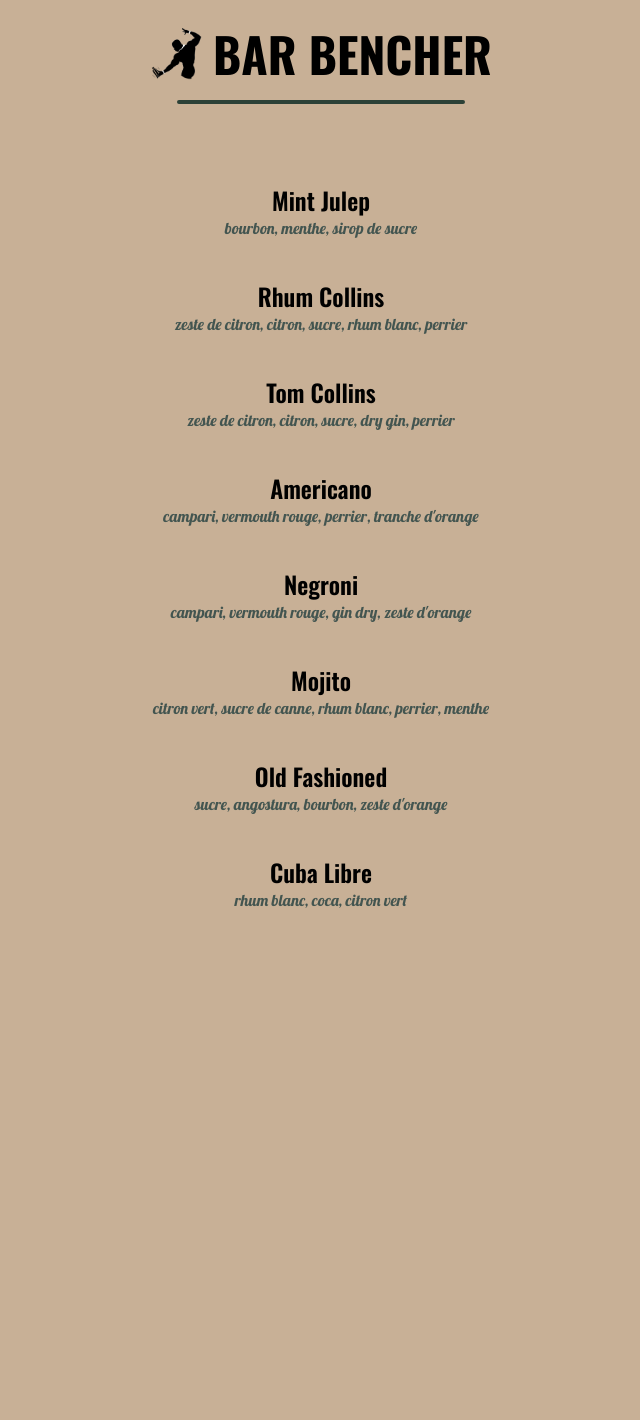
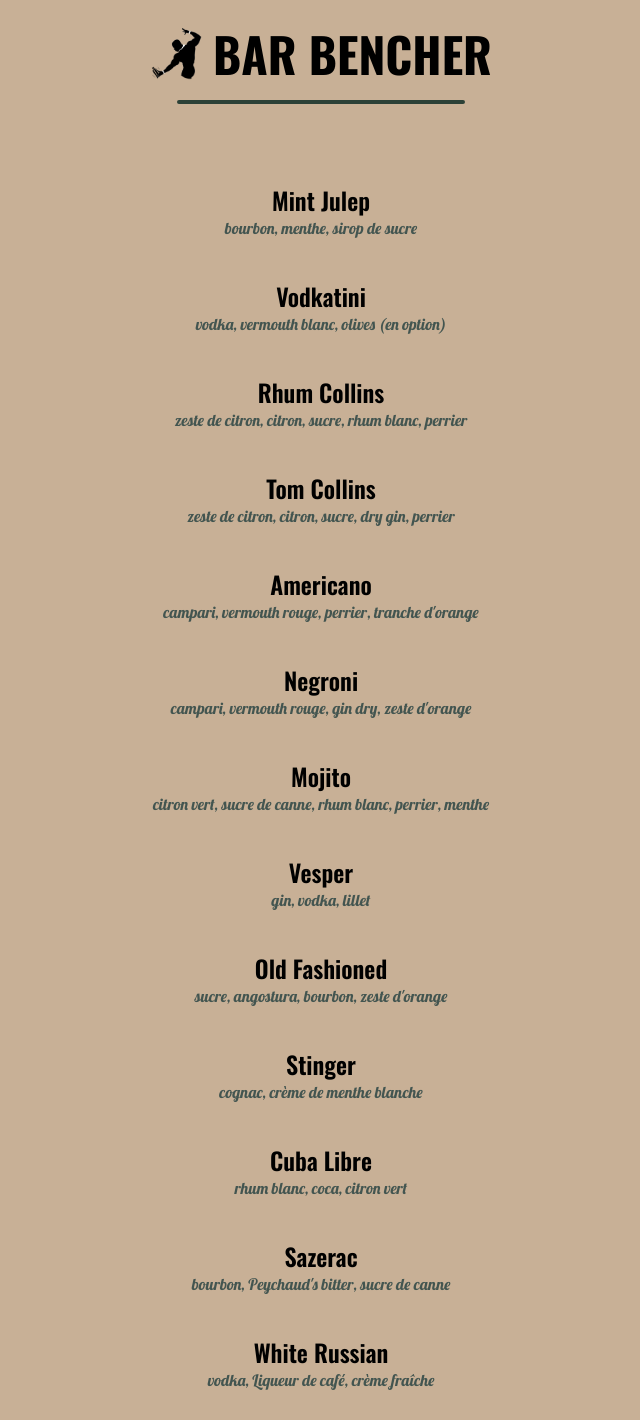
Before and after one commit to DamienDeSousa/bar-bencher, a Next.js app: page / in a window 1280 px wide. Shown: the whole page, without its empty margins (319-959 px from the left). Before the commit the page ends 940 px from the top, so only its background shows below. Built offline with nearby package versions, Linux system fonts and the light colour scheme.

Commit message:
add Sazerac & White Russian

```diff
--- a/app/page.tsx
+++ b/app/page.tsx
@@ -16,10 +16,10 @@ export default function Home() {
       name: "Mint Julep",
       ingredients: ["bourbon", "menthe", "sirop de sucre"],
     },
-    // {
-    //   name: "Vodkatini",
-    //   ingredients: ["vodka", "vermouth blanc", "olives (en option)"],
-    // },
+    {
+      name: "Vodkatini",
+      ingredients: ["vodka", "vermouth blanc", "olives (en option)"],
+    },
     {
       name: "Rhum Collins",
       ingredients: [
@@ -52,21 +52,29 @@ export default function Home() {
         "menthe",
       ],
     },
-    // {
-    //   name: "Vesper",
-    //   ingredients: ["gin", "vodka", "lillet"],
-    // },
+    {
+      name: "Vesper",
+      ingredients: ["gin", "vodka", "lillet"],
+    },
     {
       name: "Old Fashioned",
       ingredients: ["sucre", "angostura", "bourbon", "zeste d'orange"],
     },
-    // {
-    //   name: "Stinger",
-    //   ingredients: ["cognac", "crème de menthe blanche"],
-    // },
+    {
+      name: "Stinger",
+      ingredients: ["cognac", "crème de menthe blanche"],
+    },
     {
       name: "Cuba Libre",
       ingredients: ["rhum blanc", "coca", "citron vert"],
+    },
+    {
+      name: "Sazerac",
+      ingredients: ["bourbon", "Peychaud's bitter", "sucre de canne"],
+    },
+    {
+      name: "White Russian",
+      ingredients: ["vodka", "Liqueur de café", "crème fraîche"],
     },
   ];
 
```
